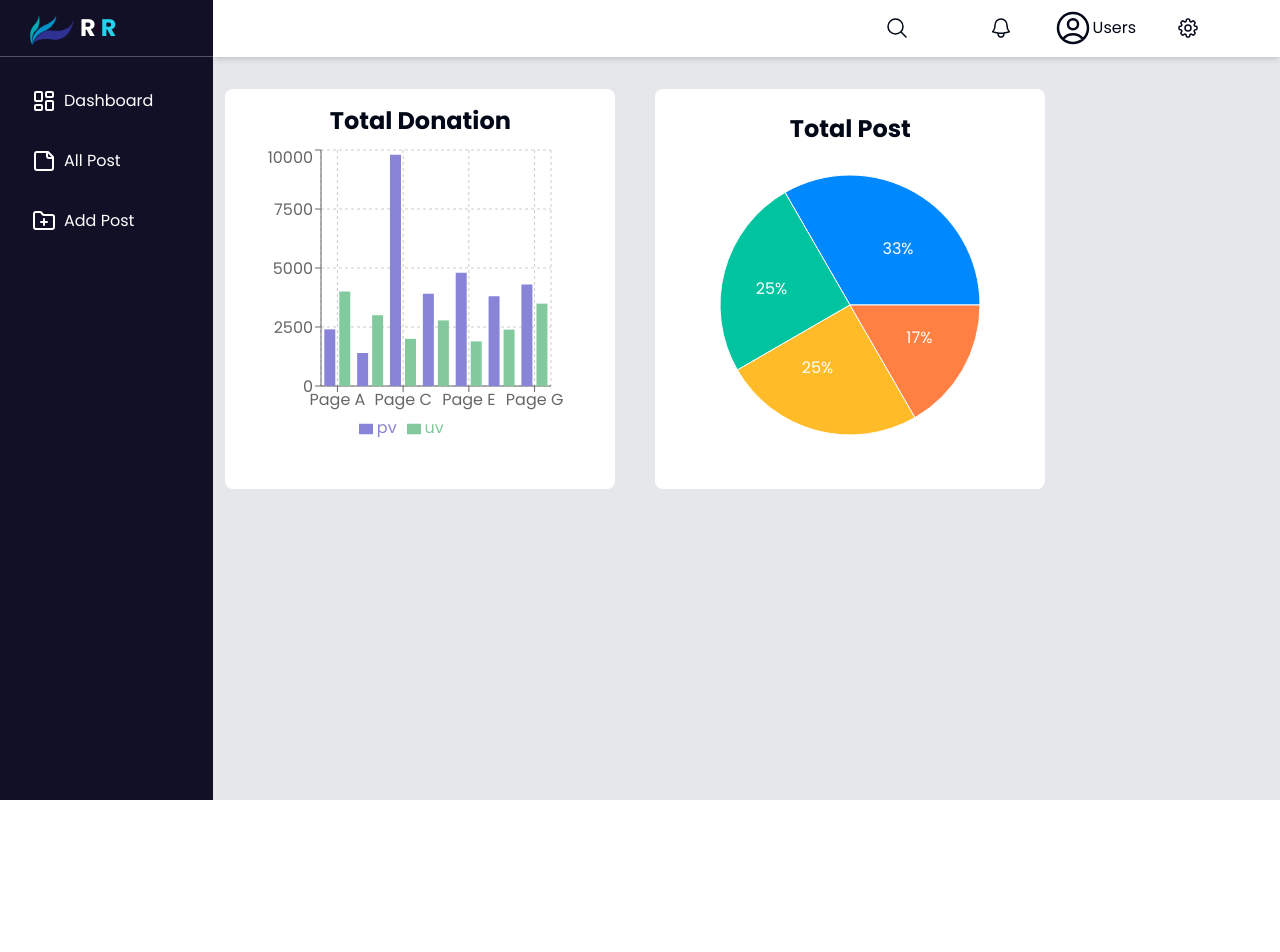
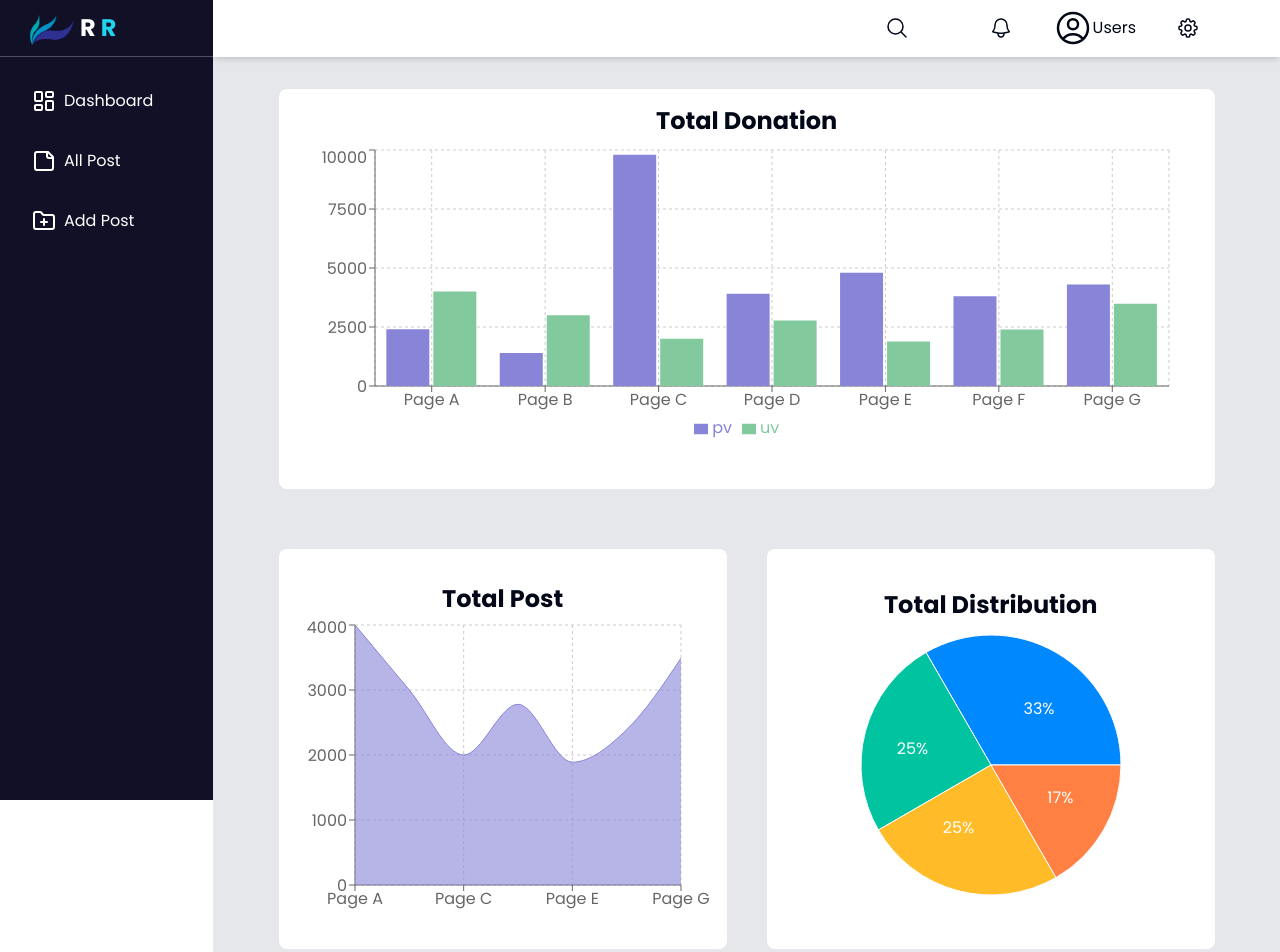
Before and after one commit to hasanali112/donation-platform-client, a React (Vite) app: page /dashboard in a window 1280 px wide. Shown: the top 952 px of the page. Before the commit the page ends 800 px from the top, so only its background shows below. Built offline with nearby package versions, Linux system fonts and the light colour scheme.

Commit message:
dashboard home page

```diff
--- a/src/components/dashboardCompo/charts/DonateChart.tsx
+++ b/src/components/dashboardCompo/charts/DonateChart.tsx
@@ -7,6 +7,7 @@ import {
   CartesianGrid,
   Tooltip,
   Legend,
+  ResponsiveContainer,
 } from "recharts";
 
 const DonateChart = () => {
@@ -56,10 +57,9 @@ const DonateChart = () => {
   ];
 
   return (
-    <div className="w-full lg:w-[80%]">
+    <div style={{ width: "100%", height: 300 }}>
+      <ResponsiveContainer>
         <BarChart
-        width={340}
-        height={300}
           data={data}
           margin={{
             top: 5,
@@ -84,6 +84,7 @@ const DonateChart = () => {
             activeBar={<Rectangle fill="gold" stroke="purple" />}
           />
         </BarChart>
+      </ResponsiveContainer>
     </div>
   );
 };
--- /dev/null
+++ b/src/components/dashboardCompo/charts/TotalPost.tsx
@@ -0,0 +1,80 @@
+import {
+  AreaChart,
+  Area,
+  XAxis,
+  YAxis,
+  CartesianGrid,
+  Tooltip,
+  ResponsiveContainer,
+} from "recharts";
+
+const data = [
+  {
+    name: "Page A",
+    uv: 4000,
+    pv: 2400,
+    amt: 2400,
+  },
+  {
+    name: "Page B",
+    uv: 3000,
+    pv: 1398,
+    amt: 2210,
+  },
+  {
+    name: "Page C",
+    uv: 2000,
+    pv: 9800,
+    amt: 2290,
+  },
+  {
+    name: "Page D",
+    uv: 2780,
+    pv: 3908,
+    amt: 2000,
+  },
+  {
+    name: "Page E",
+    uv: 1890,
+    pv: 4800,
+    amt: 2181,
+  },
+  {
+    name: "Page F",
+    uv: 2390,
+    pv: 3800,
+    amt: 2500,
+  },
+  {
+    name: "Page G",
+    uv: 3490,
+    pv: 4300,
+    amt: 2100,
+  },
+];
+
+const TotalPost = () => {
+  return (
+    <div style={{ width: "100%", height: 300 }}>
+      <ResponsiveContainer>
+        <AreaChart
+          data={data}
+          margin={{
+            top: 10,
+            right: 30,
+            left: 0,
+            bottom: 0,
+          }}
+        >
+          <CartesianGrid strokeDasharray="3 3" />
+          <XAxis dataKey="name" />
+          <YAxis />
+          <Tooltip />
+          <Area type="monotone" dataKey="uv" stroke="#8884d8" fill="#8884d8" />
+        </AreaChart>
+      </ResponsiveContainer>
+    </div>
+  );
+};
+
+export default TotalPost;
--- a/src/components/layout/DashboardLayout/TopNav.tsx
+++ b/src/components/layout/DashboardLayout/TopNav.tsx
@@ -1,6 +1,6 @@
 const TopNav = () => {
   return (
-    <div className="bg-white  h-[57px] w-full  border-b-0 shadow-md">
+    <div className="bg-white  h-[57px] w-full  border-b-0 shadow-md sticky top-0 z-10">
       <div className="flex justify-end items-center lg:mr-20 space-x-10 pt-2">
         <div className="flex  items-center">
           <span>
--- a/src/pages/Dashboard/Dashboard.tsx
+++ b/src/pages/Dashboard/Dashboard.tsx
@@ -1,21 +1,26 @@
 import Chart from "@/components/dashboardCompo/charts/Chart";
 import DonateChart from "@/components/dashboardCompo/charts/DonateChart";
+import TotalPost from "@/components/dashboardCompo/charts/TotalPost";
 import TopNav from "@/components/layout/DashboardLayout/TopNav";
 
 const Dashboard = () => {
   return (
-    <div className="bg-gray-200 h-screen">
+    <div className="bg-gray-200 ">
       <TopNav />
-      <div className="flex flex-col lg:flex-row gap-10 p-3">
-        <div className="bg-white mt-5  p-4 rounded-lg lg:w-[390px] h-[400px]">
+      <div className="grid grid-cols-12 gap-10 p-3 w-[90%] mx-auto">
+        <div className="bg-white mt-5  p-4 rounded-lg w-full h-[400px] col-span-10 lg:col-span-12">
           <h1 className="text-2xl font-bold text-center mb-2">
             Total Donation
           </h1>
           <DonateChart />
         </div>
-        <div className="bg-white mt-5  p-4 rounded-lg w-[390px] h-[400px] flex flex-col justify-center items-center">
-          <h1 className="text-2xl font-bold text-center translate-y-10">
-            Total Post
+        <div className="bg-white mt-5  p-4 rounded-lg w-full h-[400px] flex flex-col justify-center items-center col-span-6">
+          <h1 className="text-2xl font-bold text-center ">Total Post</h1>
+          <TotalPost />
+        </div>
+        <div className="bg-white mt-5  p-4 rounded-lg w-full h-[400px] flex flex-col justify-center items-center col-span-6">
+          <h1 className="translate-y-14 text-2xl font-bold text-center">
+            Total Distribution
           </h1>
           <Chart />
         </div>
```
Lines whose indentation alone changed are shown as unchanged.
